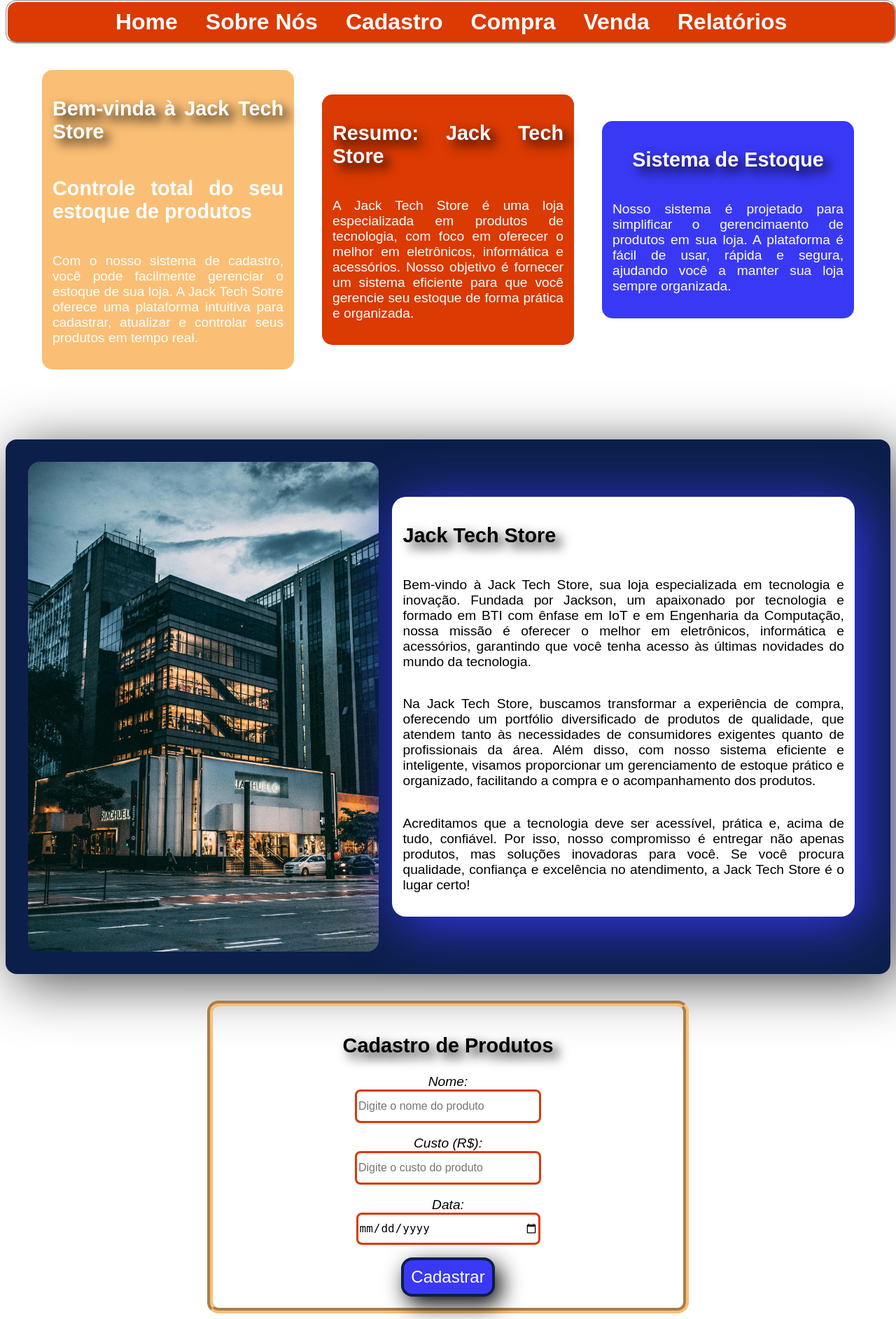
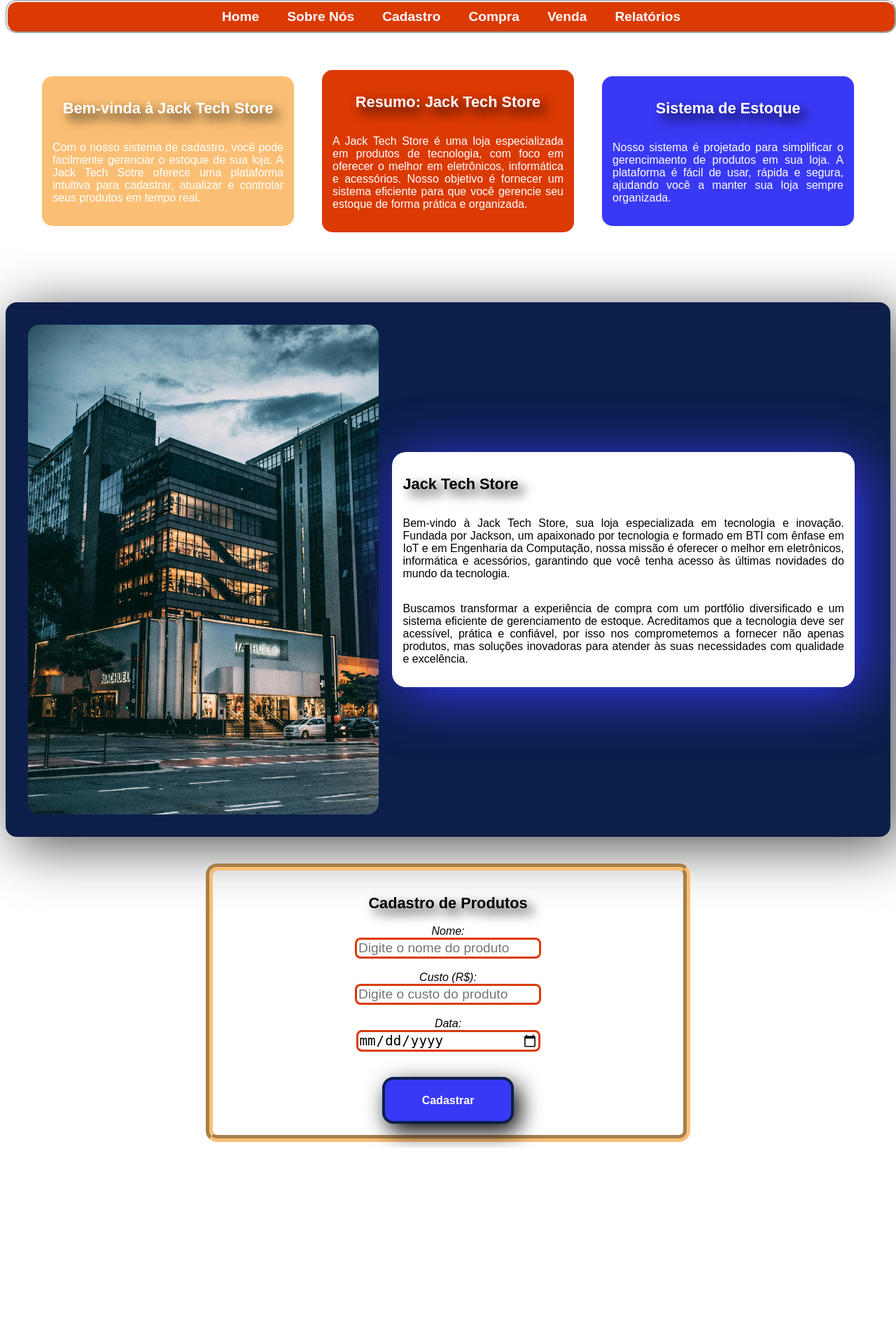
Before and after one commit to jackson-fidelix/jack-tech-store, a Flask app: page / in a window 1280 px wide. Shown: the whole page at 70% size. After the commit the page ends 1640 px from the top, so only its background shows below. Run offline with Flask 3, Linux system fonts and the light colour scheme.

Commit message:
Update size texts

```diff
--- a/static/css/style.css
+++ b/static/css/style.css
@@ -53,7 +53,7 @@ section {
     padding: 10px 20px;
     color: rgb(255, 255, 255);
     text-decoration: none;
-    font-size: 2rem;
+    font-size: clamp(1vw, 1.5vw, 2vw);
     font-weight: bold;
 }
 
@@ -100,14 +100,14 @@ section {
     }
 
     #nav-bar li a {
-        font-size: 1rem;;
+        font-size: 1rem;
     }
 }
 
 .apresentation {
     display: flex;
     flex-direction:row;
-    font-size: 1.2rem;
+    font-size: clamp(1vw, 1.5vw, 2vw);
     text-align: justify;
     color: rgb(255, 255, 255);
     border-radius: 15px;
@@ -169,7 +169,7 @@ section {
 .about-apresentation {
     display: flex;
     flex-direction:row;
-    font-size: 1.2rem;
+    font-size: clamp(1rem, 1.5vw, 2vw);
     text-align: justify;
     border-style:inset;
     background-color: rgb(12, 31, 74);
@@ -289,12 +289,13 @@ to {transform: scale(1)}
 }
 
 p, label, button {
-    font-size: 1.2rem;
+    font-size: clamp(1rem, 1vw, 1.2vw);
 }
 
 button {
     margin: auto;
-    padding: 4%;
+    padding-inline: 35%;
+    padding-block: 8%;
     display: flex;
     justify-content: center;
     max-width: 150px;
@@ -305,7 +306,8 @@ button {
     color: rgb(255, 255, 255);
     background-color: rgb(57, 57, 245);
     box-shadow: .5rem .7rem 2rem rgb(0, 0, 0);
-    font-size: 1.5rem;
+    font-size: clamp(1rem, 1vw, 1.2vw);
+    font-weight: bold;
     cursor: pointer;
 }
 
@@ -315,7 +317,7 @@ button {
     align-items: center;
     justify-content: center;
     text-shadow: .5rem .5rem 1rem rgb(0, 0, 0);
-    font-size: 1.8rem;
+    font-size: clamp(1rem, 1.7vw, 2vw);
 }
 
 #register-content {
@@ -331,8 +333,8 @@ button {
 
 input {
     width: 100%;
-    height: 2.5rem;
-    font-size: 1rem;
+    height: 2%;
+    font-size: clamp(1rem, 1.5vw, 2vw);
     border-radius: .5rem;
     border-width: .2rem;
     border-color: rgb(219, 58, 2);
@@ -342,7 +344,7 @@ input {
 #default-forms {
     border-radius: 1rem;
     border-color: rgb(250, 191, 117);
-    border-width: .5rem;
+    border-width: .8vw;
     padding: 1rem;
     width: 40rem;
     border-style:groove;
--- a/templates/index.html
+++ b/templates/index.html
@@ -27,7 +27,6 @@
     <section class="apresentation">
         <div class="welcome">
             <h1 id="title">Bem-vinda à Jack Tech Store</h1>
-            <h2>Controle total do seu estoque de produtos</h2>
             <p>Com o nosso sistema de cadastro, você pode facilmente gerenciar
                 o estoque de sua loja. A Jack Tech Sotre oferece uma plataforma
                 intuitiva para cadastrar, atualizar e controlar seus produtos
@@ -68,22 +67,11 @@
                 o melhor em eletrônicos, informática e acessórios, garantindo que
                 você tenha acesso às últimas novidades do mundo da tecnologia.</p>
 
-            <p>Na Jack Tech Store, buscamos transformar a experiência de compra,
-                oferecendo um portfólio diversificado de produtos de qualidade,
-                que atendem tanto às necessidades de consumidores exigentes
-                quanto de profissionais da área. Além disso, com nosso sistema
-                eficiente e inteligente, visamos proporcionar um gerenciamento
-                de estoque prático e organizado, facilitando a compra e o
-                acompanhamento dos produtos.</p>
-
-            <p>Acreditamos que a tecnologia deve ser acessível, prática e,
-                acima de tudo, confiável. Por isso, nosso compromisso é
-                entregar não apenas produtos, mas soluções inovadoras
-                para você. Se você procura qualidade, confiança e excelência
-                 no atendimento, a Jack Tech Store é o lugar certo!</p>
-
-
-
+            <p>Buscamos transformar a experiência de compra com um portfólio diversificado
+                 e um sistema eficiente de gerenciamento de estoque. Acreditamos que a
+                 tecnologia deve ser acessível, prática e confiável, por isso nos
+                 comprometemos a fornecer não apenas produtos, mas soluções inovadoras
+                  para atender às suas necessidades com qualidade e excelência.</p>
         </div>
     </section><br>
 
@@ -97,7 +85,7 @@
             <input type="number" id="cost" step="0.01" placeholder="Digite o custo do produto" required><br>
 
             <label for="date">Data: </label>
-            <input type="date" id="date" placeholder="Digite data de cada de cadastro"><br>
+            <input type="date" id="date" placeholder="Digite data de cada de cadastro"><br><br>
 
             <button type="submit">Cadastrar</button>
         </form>
```
